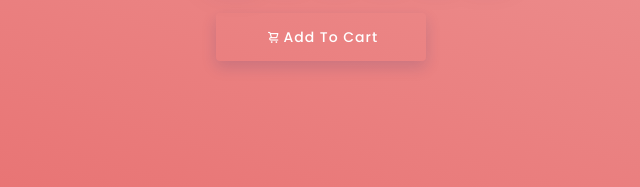
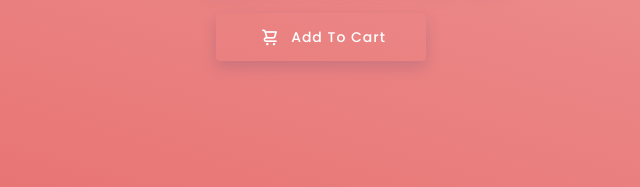
Before and after one commit to Jihad7518/Modern-Chair-Add, a plain HTML site: page index.html in a window 1280 px wide. Shown: the part 513-700 px from the top of the page, 494-1134 px from the left. Drawn offline with nearby package versions, Linux system fonts and the light colour scheme.

Commit message:
Update style.css

```diff
--- a/style.css
+++ b/style.css
@@ -378,3 +378,7 @@ h5 {
     text-decoration: none;
     margin-top: 50px;
 }
+.icon {
+    padding-right: 7px;
+    font-size: 20px;
+}
```
